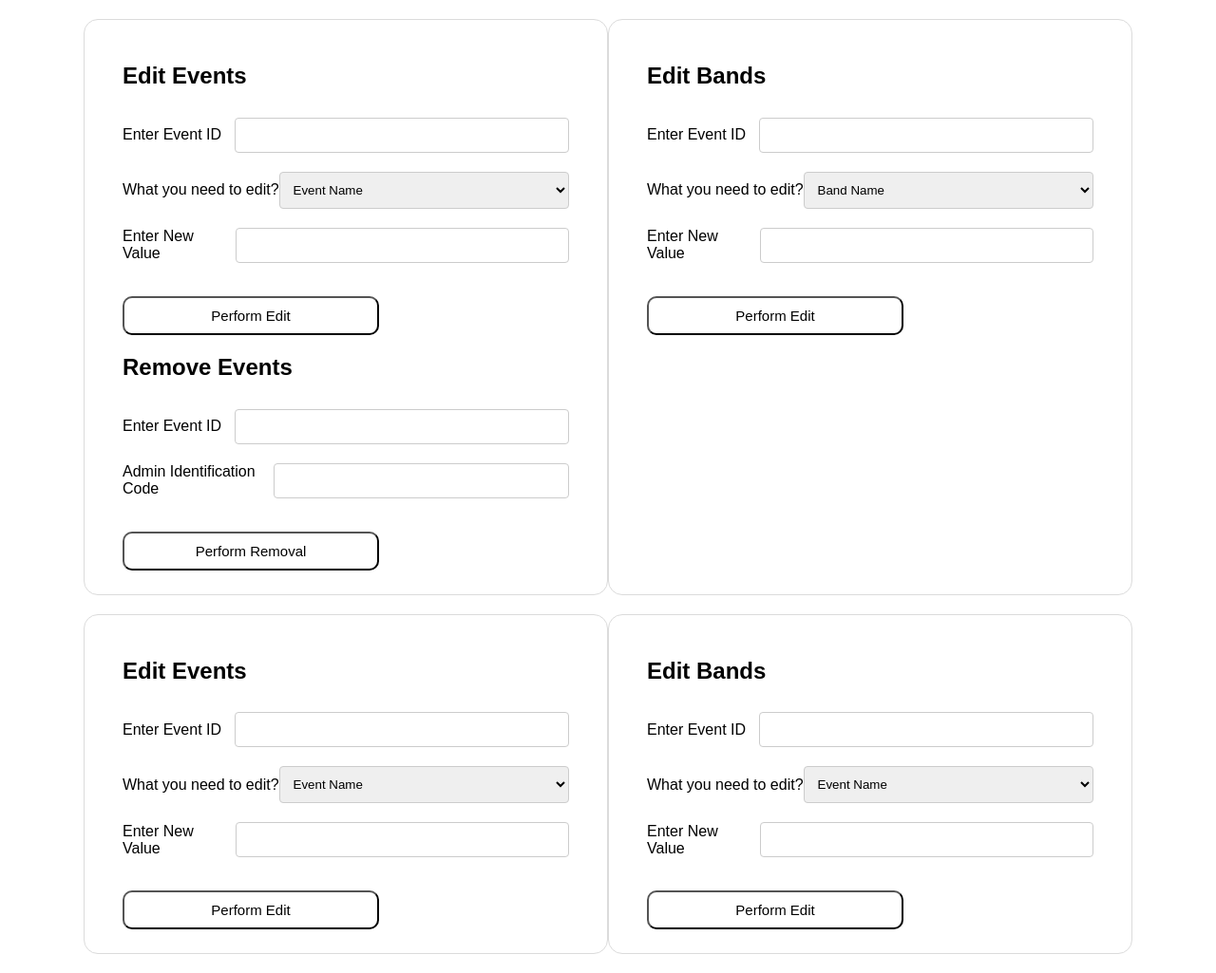
After one commit to NavodyaD/ticket-booking-system, a PHP site: page /adminprofile.php in a window 1280 px wide. The commit adds this page. Shown: the whole page at 95% size. Run offline with PHP 8.4, Linux system fonts and the light colour scheme.

```diff
--- /dev/null
+++ b/adminprofile.php
@@ -0,0 +1,138 @@
+<!DOCTYPE html>
+<html lang="en">
+<head>
+    <meta charset="UTF-8">
+    <meta name="viewport" content="width=device-width, initial-scale=1.0">
+    <title>Document</title>
+    <link rel="stylesheet" href="profilestyle.css">
+</head>
+<body>
+    <section id="manageevents">
+        <div class="eventedit">
+            <form action="admin_quaries/editevent.php" method="post">
+                <h2>Edit Events</h2>
+                <div class="input">
+                    <label>Enter Event ID</label>
+                    <input type="number" id="eventid" name="eventid">
+                </div>
+                <div class="input">
+                <label>What you need to edit?</label>
+                <select name="eventeditdropdown" id="eventeditdropdown">
+                    <option value="1">Event Name</option>
+                    <option value="2">Event Price</option>
+                    <option value="3">Event Ticket Amount</option>
+                    <option value="4">Event Date</option>
+                    <option value="5">Event Location</option>
+                    <option value="6">Band</option>
+                </select>
+                </div>
+                <div class="input">
+                    <label>Enter New Value</label>
+                    <input type="text" id="neweditvalue" name="neweditvalue">
+                </div>
+                <div>
+                    <button  type="submit">Perform Edit</button>
+                </div>
+            </form>
+            <form action="admin_quaries/editevent.php" method="post">
+                <h2>Remove Events</h2>
+                <div class="input">
+                    <label>Enter Event ID</label>
+                    <input type="number" id="eventid" name="eventid">
+                </div>
+                <div class="input">
+                    <label>Admin Identification Code</label>
+                    <input type="password" id="neweditvalue" name="neweditvalue">
+                </div>
+                <div>
+                    <button  type="submit">Perform Removal</button>
+                </div>
+            </form>
+        </div>
+        <div class="eventedit">
+            <form action="admin_quaries/editband.php" method="post">
+                <h2>Edit Bands</h2>
+                <div class="input">
+                    <label>Enter Event ID</label>
+                    <input type="number" id="bandid" name="bandid">
+                </div>
+                <div class="input">
+                <label>What you need to edit?</label>
+                <select name="bandeditdropdown" id="bandeditdropdown">
+                    <option value="1">Band Name</option>
+                    <option value="2">Players Count</option>
+                    <option value="3">Band Type</option>
+                    <option value="4">Band Price</option>
+                    <option value="5">Band Phone Number</option>
+                </select>
+                </div>
+                <div class="input">
+                    <label>Enter New Value</label>
+                    <input type="text" id="neweditvalue" name="neweditvalue">
+                </div>
+                <div>
+                    <button  type="submit">Perform Edit</button>
+                </div>
+            </form>
+        </div>
+    </section>
+
+    <section id="manageevents">
+        <div class="eventedit">
+            <form action="addpurchase.php" method="post">
+                <h2>Edit Events</h2>
+                <div class="input">
+                    <label>Enter Event ID</label>
+                    <input type="number" id="eventid" name="eventid">
+                </div>
+                <div class="input">
+                <label>What you need to edit?</label>
+                <select name="eventeditdropdown" id="eventeditdropdown">
+                    <option value="1">Event Name</option>
+                    <option value="2">Event Price</option>
+                    <option value="3">Event Ticket Amount</option>
+                    <option value="4">Event Date</option>
+                    <option value="5">Event Location</option>
+                    <option value="6">Band</option>
+                </select>
+                </div>
+                <div class="input">
+                    <label>Enter New Value</label>
+                    <input type="text" id="neweditvalue" name="neweditvalue">
+                </div>
+                <div>
+                    <button  type="submit">Perform Edit</button>
+                </div>
+            </form>
+        </div>
+        <div class="eventedit">
+            <form action="addpurchase.php" method="post">
+                <h2>Edit Bands</h2>
+                <div class="input">
+                    <label>Enter Event ID</label>
+                    <input type="number" id="eventid" name="eventid">
+                </div>
+                <div class="input">
+                <label>What you need to edit?</label>
+                <select name="eventeditdropdown" id="eventeditdropdown">
+                    <option value="1">Event Name</option>
+                    <option value="2">Event Price</option>
+                    <option value="3">Event Ticket Amount</option>
+                    <option value="4">Event Date</option>
+                    <option value="5">Event Location</option>
+                    <option value="6">Band</option>
+                </select>
+                </div>
+                <div class="input">
+                    <label>Enter New Value</label>
+                    <input type="text" id="neweditvalue" name="neweditvalue">
+                </div>
+                <div>
+                    <button  type="submit">Perform Edit</button>
+                </div>
+            </form>
+        </div>
+    </section>
+
+</body>
+</html>
--- a/profilestyle.css
+++ b/profilestyle.css
@@ -320,11 +320,13 @@ body {
 }
 
 #manageevents {
+    display: flex;
+    justify-content: space-between;
     margin: 20px 80px;
-    width: 40%;
 }
 
 .eventedit {
+    width: 43%;
     padding: 25px 40px;
     border: 1px solid rgb(219, 219, 219);
     border-radius: 15px;
@@ -355,3 +357,21 @@ body {
     border: 1px solid #ccc;
     box-sizing: border-box;
 }
+
+.eventedit button {
+    font-size: 15px;
+    color: rgb(0, 0, 0);
+    width: 270px;
+    padding: 10px 10px 10px 10px;
+    background-color: transparent;
+    border-radius: 10px;
+    border-width: 2px;
+    margin-top: 25px;
+    border-color: rgb(0, 0, 0);
+    transition: 0.3s ease;
+}
+
+.eventedit button:hover {
+    color: white;
+    background-color: black;
+}
```
Also changed, not shown: admin_quaries/editband.php (added, +131 -0 lines), admin_quaries/editevent.php (added, +134 -0 lines), adminprofile.html (deleted, +0 -39 lines), eventpg.php (+108 -16 lines), style.css (+35 -1 lines).
